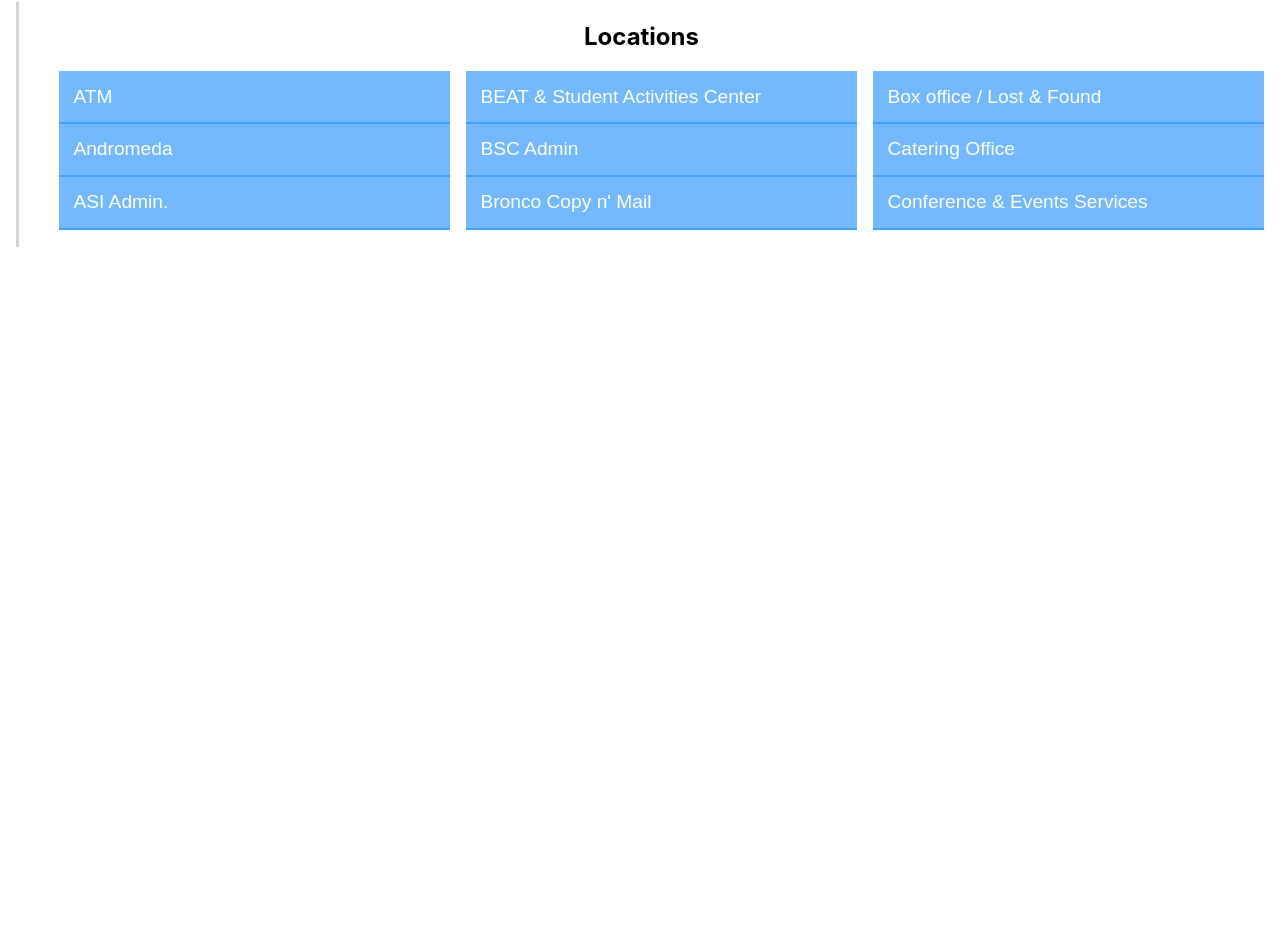
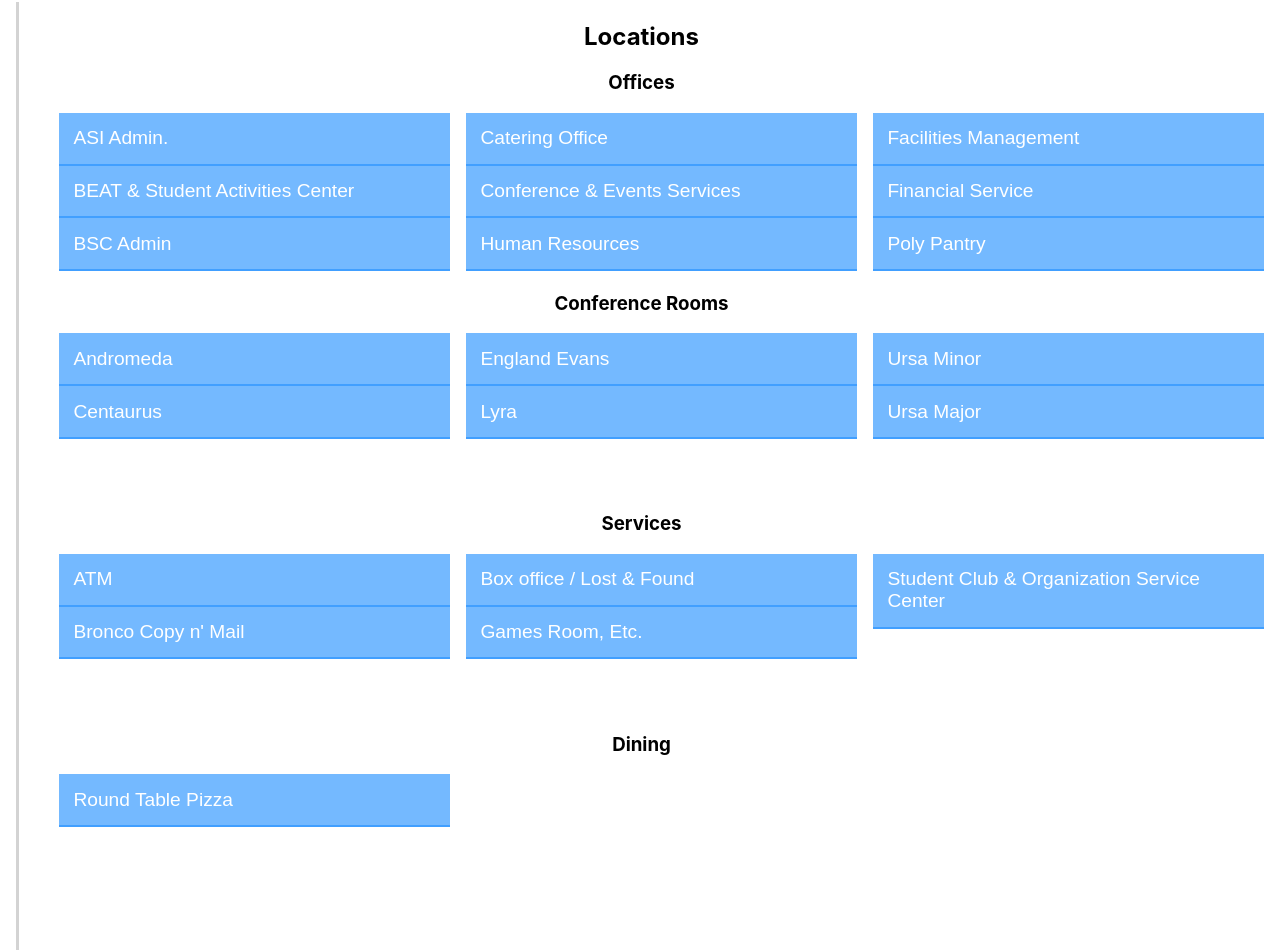
Before and after one commit to mattwmarra/interactive-map, a React (Vite) app: page / in a window 1280 px wide. Shown: the part 903-1855 px from the top of the page. Before the commit the page ends 1166 px from the top, so only its background shows below. Built offline with nearby package versions, Linux system fonts and the light colour scheme.

Commit message:
split rooms into categories

```diff
--- a/src/App.scss
+++ b/src/App.scss
@@ -60,6 +60,7 @@
 		}}
 	.food{
 		fill:$food;
+		transition: all .2s ease-out;
 		+ .active {
 			@include setBGColorAndHover($food);
 		}
@@ -113,7 +114,7 @@
   fill: whitesmoke;
   transition: all 0.2s ease-out;
 }
-.state-list {
+.room-list {
   list-style: none;
   button {
     width: 100%;
--- a/src/BSCMap.tsx
+++ b/src/BSCMap.tsx
@@ -100,24 +100,27 @@
             UPPER LEVEL
           </text>
         </g>
-        <g></g>
         <polygon
           className="office"
+          id="mdpr"
           points="1067.6,338.3 1067.6,388.3 1008.9,388.8 1008.9,379.2 864.7,379.2 864.4,342.2 1008.9,342.2
 		1008.9,328.3 1060.2,328.3 1060.2,338.3 	"
         />
         <path
           className="office"
+          id="" // unsure what this room is
           d="M240.5,528.1v20.5c0,0-8.5,1.8-13.6,3.6v-24.1L240.5,528.1z"
         />
         <path
           className="office"
+          id="ce"
           d="M519,235.2H494v-10.5l-60.7-0.1v0.1l-54.3-0.1l-0.1,10.9l-46-0.1v19.2l61.9,0.3l0.2,36.4c0,0,21.6-8,38.4-9.4
 		v-0.2c12.9-1.7,29.9-1.8,29.9-1.8l19.7-7.5c5.8,5.3,12.9,4.5,12.9,4.5c10.1-1.9,11.7-9.4,11.7-9.4c2.5-7.4-3.7-12.5-3.7-12.5
 		l15.3-15.8L519,235.2L519,235.2z"
         />
         <path
           className="office"
+          id="facilities"
           d="M319.4,529.2v-15.6h-21.6v14.5l-17.8,0l-0.2,0.1l-14.3-0.1v19.5l9.8,2.5c2.5,0.7,6.9,2.8,6.9,2.8l10.8,6.4
 		c11.6-17.1,26.5-16.8,26.5-16.8v-13.2H319.4z"
         />
@@ -125,29 +128,35 @@
           x="843.9"
           y="278.1"
           className="office"
+          id="finServices"
           width="49.1"
           height="50.8"
         />
         <path
           className="office"
+          id="sgCabinet"
           d="M660.9,471.9h79v26.3h-13.4v21.3l-29.1,10.1l-3.8,1.1c0,0-25.1,6.8-32.6,7.9V471.9z"
         />
         <polygon
           className="office"
+          id="sgSenate"
           points="579.1,537.1 579.1,510.6 600.4,510.6 600.4,471.9 660.9,471.9 660.9,538.6 647.5,540.5 628.5,540.7
 		624.3,540.6 605.1,539.8 	"
         />
         <path
           className="office"
+          id="polyPantry"
           d="M903.1,510.1l-58.8,0c-0.4,0-0.9,0.1-1.3,0.1c0,0-3.5-0.2-7.2,2.8s-2.5,9.7-2.5,9.7c0.2,1.1,0.5,1.8,0.5,1.8
 		l2.8,9.8l-0.6,0.3l2.6,7.2h3.7h61L903.1,510.1L903.1,510.1z"
         />
         <polygon
           className="office"
+          id="beat"
           points="793.7,498.1 793.7,461 877.4,461.5 877.4,498.2 	"
         />
         <polygon
           className="office"
+          id="hr"
           points="843.9,207.8 874.2,207.8 874.2,265.5 866.5,265.3 864.4,265.3 843.9,265 	"
         />
         <polygon
@@ -249,6 +258,7 @@
         </text>
         <polygon // round table
           className="food"
+          id="roundTable"
           points="727.6,598.1 623.5,597.1 623.5,597.3 577,596.9 572,602 572,635.7 630.6,636.4 630.6,635.7
 		727.6,635.7 	"
         />
--- a/src/StateList.tsx
+++ b/src/StateList.tsx
@@ -1,8 +1,12 @@
 import { useState } from "react";
-import rooms from "./rooms.json";
+import { dining, conferenceRooms, offices, services } from "./rooms.json";
 
 export const StateList = () => {
-  const stateArray: string[] = Object.keys(rooms);
+  const diningArray: string[] = Object.keys(dining);
+  const conferenceRoomArray: string[] = Object.keys(conferenceRooms);
+  const officeArray: string[] = Object.keys(offices);
+  const servicesArray: string[] = Object.keys(services);
+
   const [selectedState, setSelectedState] = useState<Element>();
 
   const findState = (stateID: string) => {
@@ -22,15 +26,61 @@
   return (
     <section>
       <h2>Locations</h2>
-      <ul className="state-list">
-        {stateArray.map((item: string, index: number) => {
+      <h3>Offices</h3>
+      <ul className="room-list">
+        {officeArray.map((item: string, index: number) => {
           return (
-            <li key={index}>
+            <li key={index} className="li-dining">
               <button
                 onMouseDown={() => findState(item)}
                 onMouseUp={deselectState}
               >
-                {rooms[item]}
+                {offices[item]}
+              </button>
+            </li>
+          );
+        })}
+      </ul>
+      <h3>Conference Rooms</h3>
+      <ul className="room-list">
+        {conferenceRoomArray.map((item: string, index: number) => {
+          return (
+            <li key={index} className="li-dining">
+              <button
+                onMouseDown={() => findState(item)}
+                onMouseUp={deselectState}
+              >
+                {conferenceRooms[item]}
+              </button>
+            </li>
+          );
+        })}
+      </ul>
+      <h3>Services</h3>
+      <ul className="room-list">
+        {servicesArray.map((item: string, index: number) => {
+          return (
+            <li key={index} className="li-dining">
+              <button
+                onMouseDown={() => findState(item)}
+                onMouseUp={deselectState}
+              >
+                {services[item]}
+              </button>
+            </li>
+          );
+        })}
+      </ul>
+      <h3>Dining</h3>
+      <ul className="room-list">
+        {diningArray.map((item: string, index: number) => {
+          return (
+            <li key={index} className="li-dining">
+              <button
+                onMouseDown={() => findState(item)}
+                onMouseUp={deselectState}
+              >
+                {dining[item]}
               </button>
             </li>
           );
--- a/src/rooms.json
+++ b/src/rooms.json
@@ -1,21 +1,35 @@
 {
-    "atm":"ATM",
-    "andro":"Andromeda",
+    "offices" : {
         "asiAdmin":"ASI Admin.",
         "beat":"BEAT & Student Activities Center",
         "bscAdmin":"BSC Admin",
+        "catering":"Catering Office",
+        "ce":"Conference & Events Services",
+        "hr":"Human Resources",
+        "facilities":"Facilities Management",
+        "finServices":"Financial Service",
+        "polyPantry": "Poly Pantry",
+        "sgCabinet":"Student Government Cabinet Office",
+        "sgSenate":"Student Government Senate Chambers",
+        "mdpr":"Marketing, Design & Public Relations"
+
+    },
+    "conferenceRooms" : {
+        "andro":"Andromeda",
+        "centaurus":"Centaurus",
+        "engEvans":"England Evans",
+        "lyra":"Lyra",
+        "ursaMin":"Ursa Minor",
+        "ursaMajor":"Ursa Major"
+    },
+    "services" :{
+        "atm":"ATM",
         "copyMail":"Bronco Copy n' Mail",
         "boxOffice":"Box office / Lost & Found",
-    "catering":"Catering Office",
-    "ce":"Conference & Events Services",
         "gre":"Games Room, Etc.",
-    "scosc":"Student Club & Organization Service Center",
-    "ursaMin":"Ursa Minor",
-    "ursaMajor":"Ursa Major",
-    "engEvans":"England Evans",
-    "finServices":"Financial Service",
-    "centaurus":"Centaurus",
-    "roundTable":"Round Table Pizza",
-    "lyra":"Lyra",
-    "facilities":"Facilities Management"
+        "scosc":"Student Club & Organization Service Center"
+    },
+    "dining": {
+        "roundTable":"Round Table Pizza"
     }
+ }
```
Also changed, not shown: src/RoomListItem.tsx (added, +7 -0 lines). Lines whose indentation alone changed are shown as unchanged.
